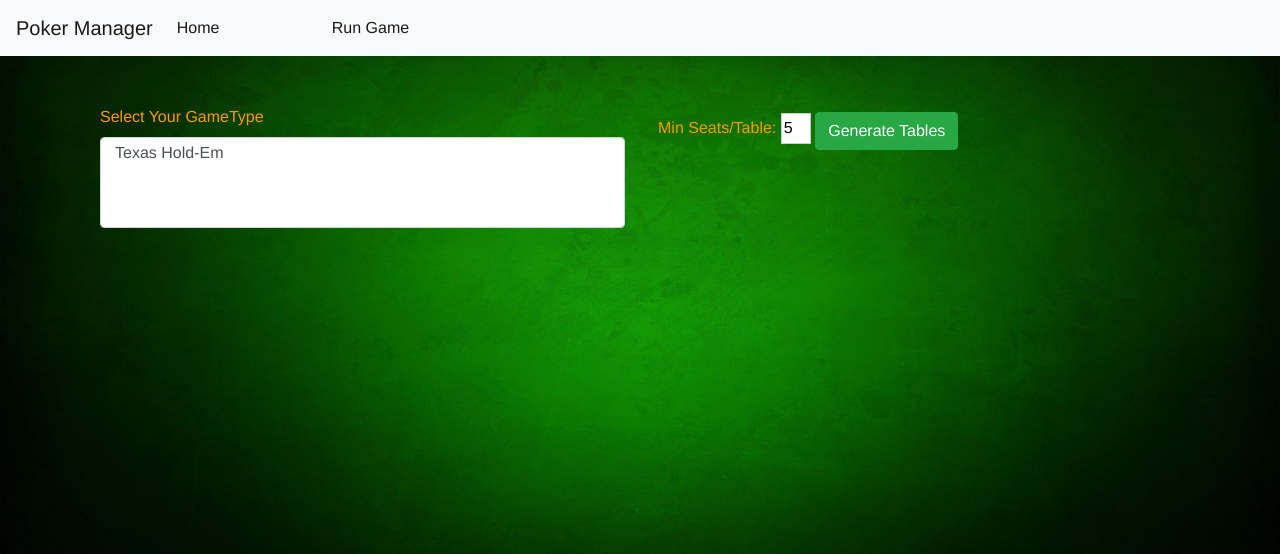
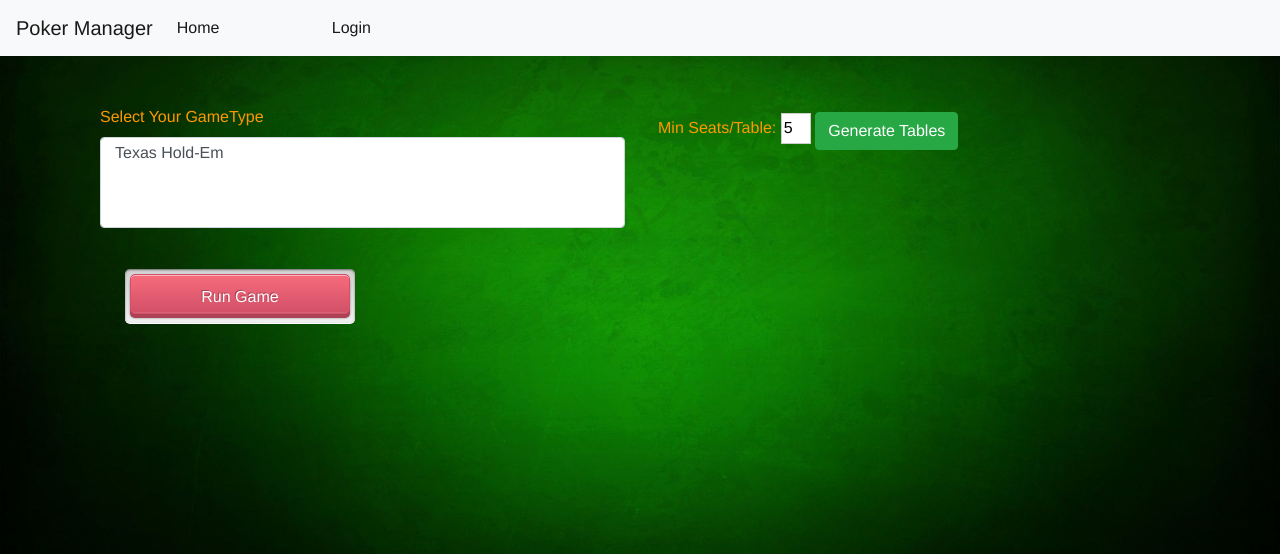
Before and after one commit to JoshuaHaarer/Poker-Manager, a Node server app: page /creategame in a window 1280 px wide. Shown: the top 554 px of the page. Run offline with Node 20, Linux system fonts and the light colour scheme; data that the repository does not hold is empty; some libraries are stand-ins or nearby versions.

Commit message:
links timer page to create game page

```diff
--- a/views/creategame.html
+++ b/views/creategame.html
@@ -34,7 +34,7 @@
                     </a>
                 </li>
                 <li class="nav-item active profile">
-                    <a class="nav-link" href="/gametimer">Run Game
+                    <a class="nav-link" href="/login">Login
                         <span class="sr-only">(current)</span>
                     </a>
                 </li>
@@ -78,7 +78,7 @@
                     </div>
                 </div>
                 <div class="container" id="selected-players">
-
+                    <a class="push_button red" href="/gametimer">Run Game</a>
                 </div>
 
 
```
